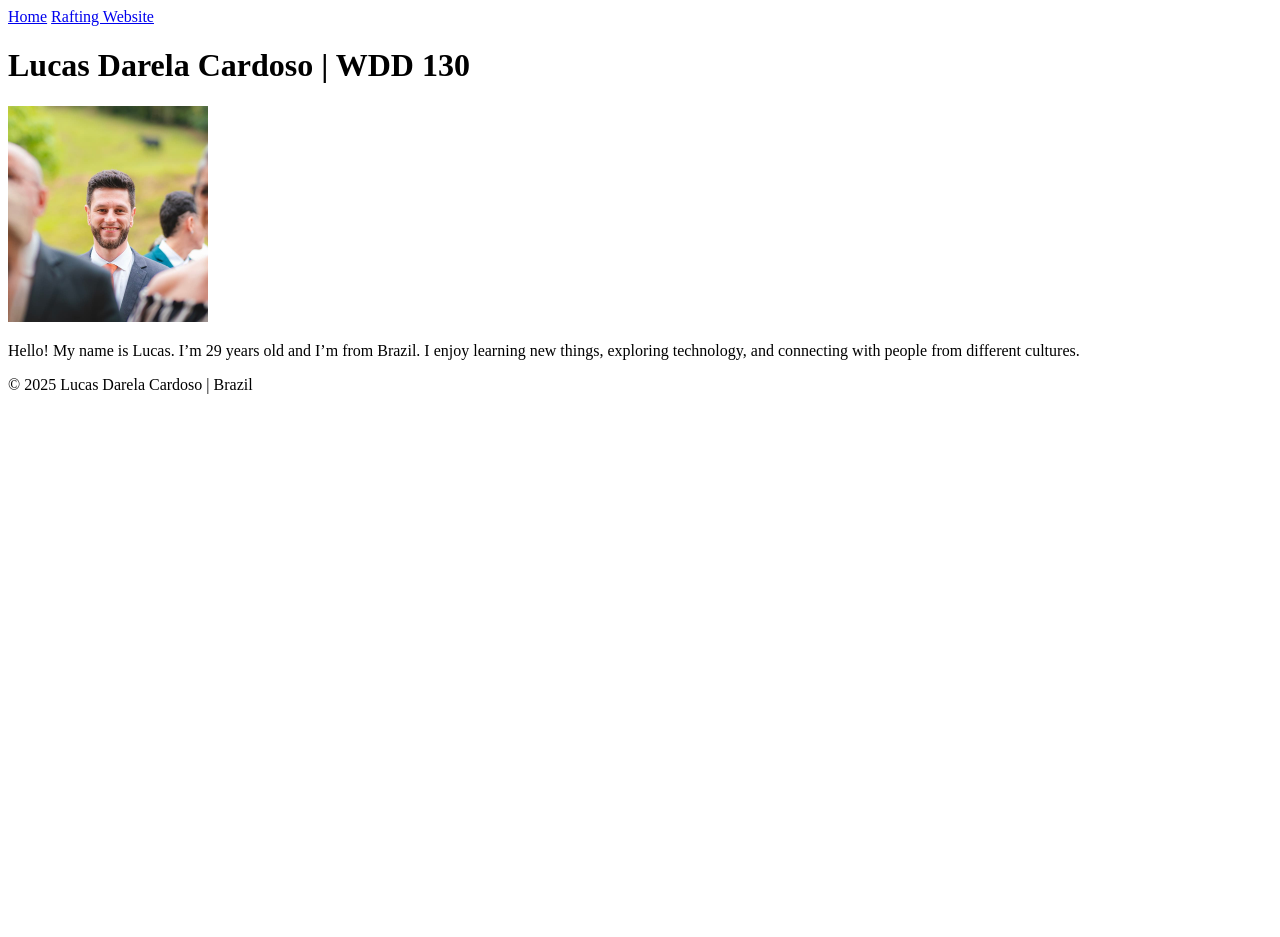
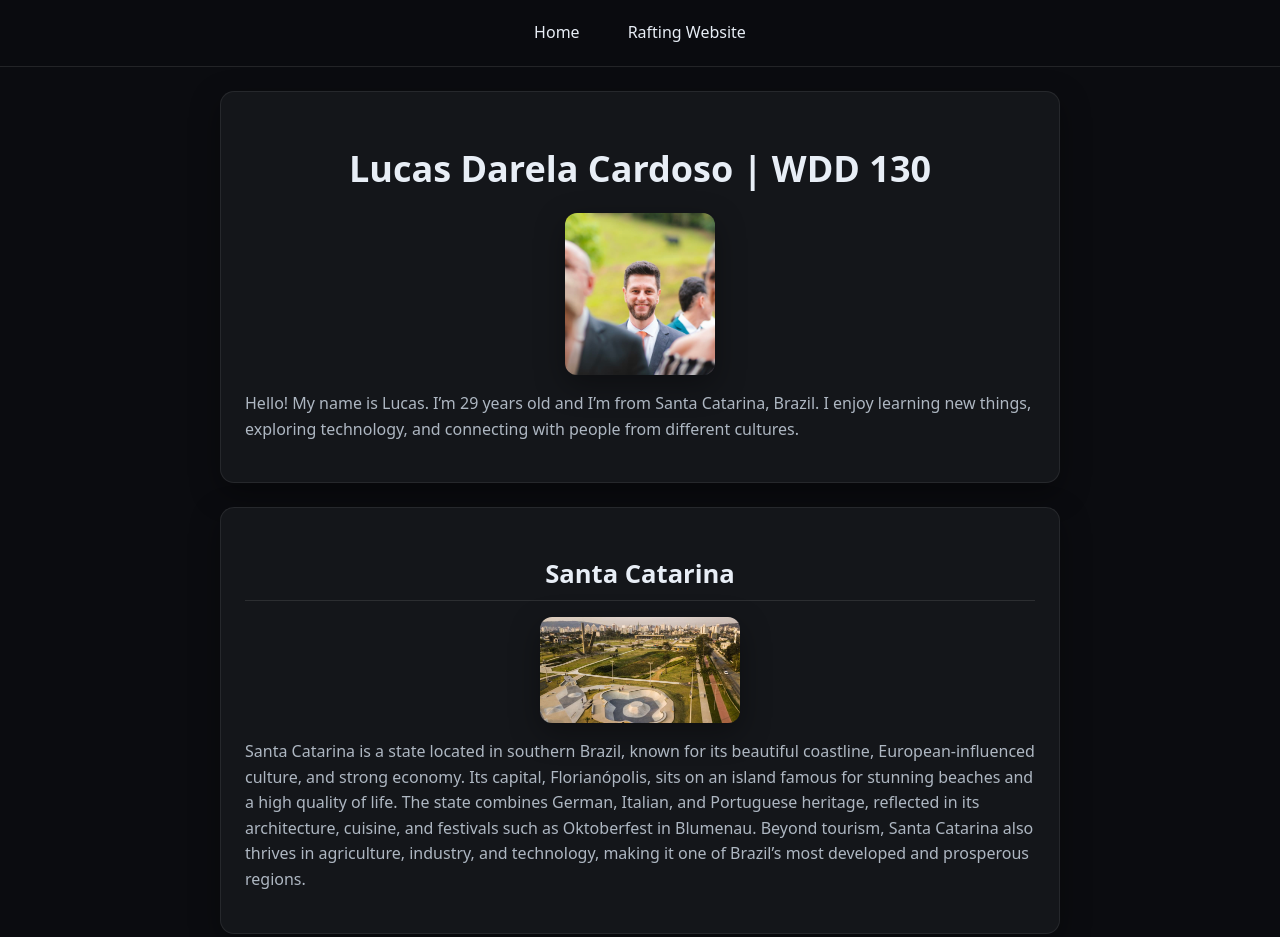
Before and after one commit to LucasDarela/wdd130, a plain HTML site: page index.html in a window 1280 px wide. Shown: the top 937 px of the page. Before the commit the page ends 800 px from the top, so only its background shows below. Drawn offline with Linux system fonts and the light colour scheme.

Commit message:
week 2 activity

```diff
--- a/index.html
+++ b/index.html
@@ -4,6 +4,10 @@
 <head>
     <meta charset="UTF-8">
     <meta name="viewport" content="width=device-width, initial-scale=1.0">
+    <meta name="description"
+        content="Personal home page of Lucas Darela Cardoso builded with HTML to BYU Idaho, course WWD 130 for learning">
+    <meta name="author" content="Lucas Darela Cardoso">
+    <link rel="stylesheet" href="styles/styles.css">
     <title>Lucas Darela Cardoso | WDD 130 </title>
 </head>
 
@@ -16,11 +20,25 @@
     </header>
     <main>
         <h1>Lucas Darela Cardoso | WDD 130</h1>
-        <img src="images/profile.jpg" alt="Lucas Darela Cardoso" width="200">
-        <p>Hello! My name is Lucas. I’m 29 years old and I’m from Brazil. I enjoy learning new things, exploring
+        <img src="images/profile.jpg" alt="Lucas Darela Cardoso" width="200" height="auto">
+        <p>Hello! My name is Lucas. I’m 29 years old and I’m from Santa Catarina, Brazil. I enjoy learning new things,
+            exploring
             technology, and
             connecting with people from different cultures.</p>
     </main>
+    <aside>
+        <h2>Santa Catarina</h2>
+        <img src="images/criciuma-img.jpg" alt="Criciúma City">
+        <p>Santa Catarina is a state located in southern Brazil, known for its beautiful coastline, European-influenced
+            culture,
+            and strong economy. Its capital, Florianópolis, sits on an island famous for stunning beaches and a high
+            quality of
+            life. The state combines German, Italian, and Portuguese heritage, reflected in its architecture, cuisine,
+            and festivals
+            such as Oktoberfest in Blumenau. Beyond tourism, Santa Catarina also thrives in agriculture, industry, and
+            technology,
+            making it one of Brazil’s most developed and prosperous regions.</p>
+    </aside>
     <footer>
         <p>
             &copy; 2025 Lucas Darela Cardoso | Brazil
--- a/styles/styles.css
+++ b/styles/styles.css
@@ -0,0 +1,121 @@
+:root {
+  --bg: #0b0c10;
+  --card: #14161a;
+  --text: #e8eef6;
+  --sub: #aeb7c2;
+  --brand: #5bb1ff;
+  --radius: 14px;
+  --shadow: 0 10px 30px rgba(0, 0, 0, 0.35);
+  --maxw: 840px;
+}
+
+* {
+  box-sizing: border-box;
+}
+
+html,
+body {
+  margin: 0;
+  padding: 0;
+  font-family: system-ui, -apple-system, "Segoe UI", Roboto, sans-serif;
+  background: var(--bg);
+  color: var(--text);
+  line-height: 1.6;
+}
+
+header {
+  background: rgba(10, 12, 15, 0.8);
+  border-bottom: 1px solid rgba(255, 255, 255, 0.1);
+  backdrop-filter: blur(6px);
+  padding: 12px 0;
+}
+
+nav {
+  display: flex;
+  justify-content: center;
+  gap: 20px;
+}
+
+nav a {
+  color: var(--text);
+  text-decoration: none;
+  padding: 8px 14px;
+  border-radius: 999px;
+  transition: 0.2s;
+  font-weight: 500;
+}
+
+nav a:hover {
+  background: rgba(255, 255, 255, 0.08);
+  color: var(--brand);
+}
+
+main,
+aside {
+  background: var(--card);
+  border: 1px solid rgba(255, 255, 255, 0.08);
+  border-radius: var(--radius);
+  box-shadow: var(--shadow);
+  padding: 24px;
+  margin: 24px auto;
+  max-width: 840px;
+  width: 90%;
+}
+
+h1 {
+  text-align: center;
+  font-size: clamp(26px, 3vw, 36px);
+  margin-bottom: 16px;
+}
+
+h2 {
+  text-align: center;
+  font-size: clamp(20px, 2vw, 26px);
+  margin-bottom: 10px;
+  border-bottom: 1px solid rgba(255, 255, 255, 0.1);
+  padding-bottom: 6px;
+}
+
+p {
+  padding: 0;
+  color: var(--sub);
+}
+
+main img{
+    width: 150px;
+    height: auto;
+}
+
+img {
+  display: block;
+  margin: 16px auto;
+  border-radius: 12px;
+  box-shadow: var(--shadow);
+  max-width: 100%;
+  height: auto;
+  width: 200px;
+}
+
+footer {
+  text-align: center;
+  color: var(--sub);
+  font-size: 0.9rem;
+  /* margin: 40px 0 20px; */
+  margin-top: 15px;
+  border-top: 1px solid #000;
+  text-align: center;
+}
+
+@media (max-width: 600px) {
+  nav {
+    flex-direction: column;
+    align-items: center;
+    gap: 10px;
+  }
+
+  main,
+  aside {
+    padding: 18px;
+    width: 95%;
+  }
+}
```
Also changed, not shown: images/criciuma-img.jpg (added).
